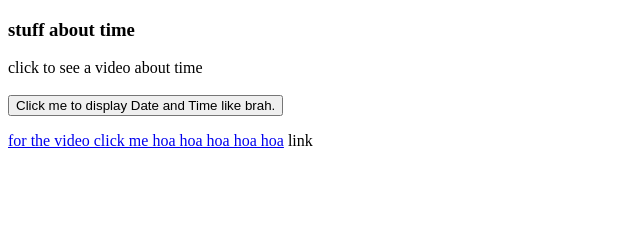
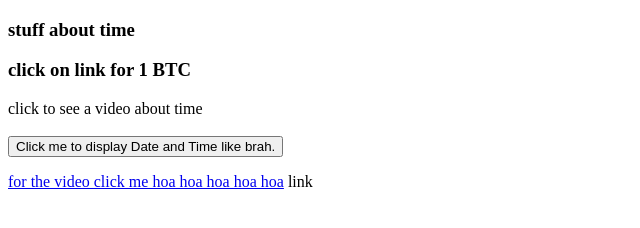
Before and after one commit to keiththekid/LearningProgress, a plain HTML site: page stuffabouttime.html in a window 1280 px wide. Shown: the whole page, without its empty margins (0-640 px from the left). Drawn offline with Linux system fonts and the light colour scheme.

Commit message:
added new text

```diff
--- a/stuffabouttime.html
+++ b/stuffabouttime.html
@@ -3,6 +3,7 @@
 <body>
 
 <h3>stuff about time</h3>
+<h3>click on link for 1 BTC</h3>
 click to see a video about time</br></br>
 <button type="button"
 onclick="document.getElementById('navin').innerHTML = Date()">
```
